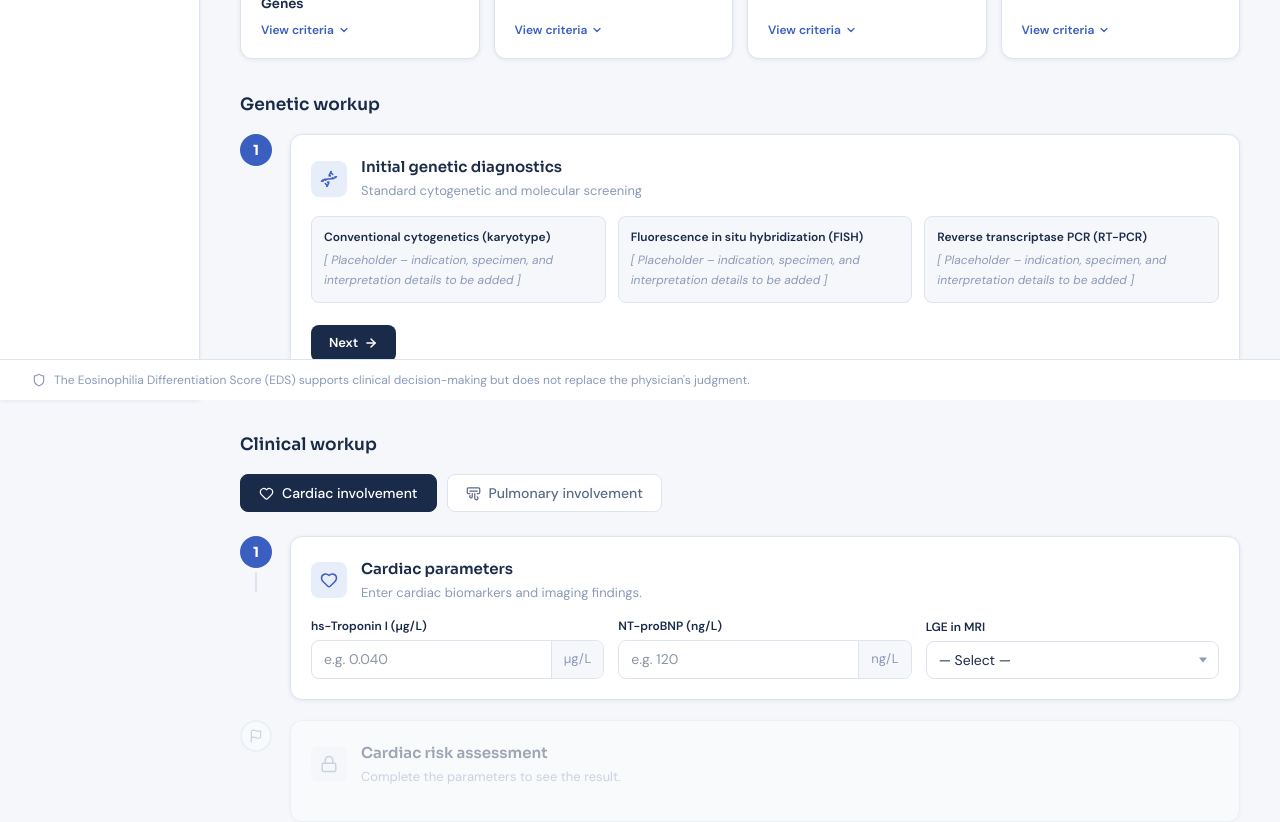
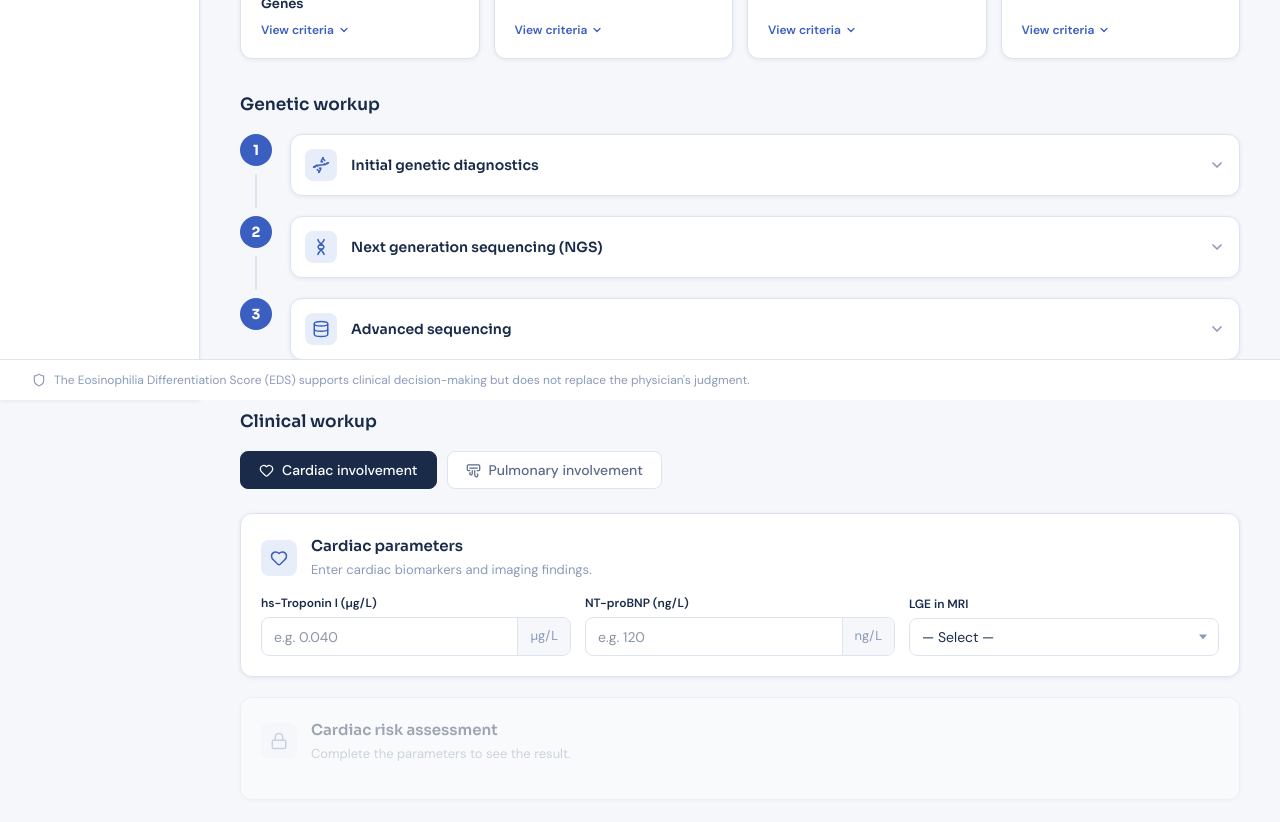
Before and after one commit to samply/eds-website, a React (Vite) app: page /#/workup in a window 1280 px wide. Shown: the part 400-1222 px from the top of the page. Built offline with nearby package versions, Linux system fonts and the light colour scheme.

Commit message:
Convert genetic workup to accordion

```diff
--- a/src/App.tsx
+++ b/src/App.tsx
@@ -23,7 +23,7 @@ export default function App() {
 
         <div className="flex flex-1" style={{ minHeight: 'calc(100vh - 60px)' }}>
           <Sidebar />
-          <main className="flex-1 px-10 py-9 max-w-[1100px]">
+          <main className="flex-1 px-10 pt-9 pb-16 max-w-[1100px]">
             <Switch>
               <Route path="/score">
                 <ScorePage values={scoreValues} onValuesChange={setScoreValues} />
--- a/src/pages/WorkupPage.tsx
+++ b/src/pages/WorkupPage.tsx
@@ -1,5 +1,5 @@
 import { useState, useRef, useCallback } from 'react';
-import { ChevronDown, Dna, Heart, AirVent, ArrowRight, Flag, Lock } from 'lucide-react';
+import { ChevronDown, Dna, Heart, AirVent, Lock } from 'lucide-react';
 
 /* ── Main WorkupPage ── */
 export default function WorkupPage() {
@@ -352,20 +352,19 @@ function CriteriaAccordion() {
 
 /* ── Genetic Workup ── */
 function GeneticWorkup() {
-  const [unlockedStep, setUnlockedStep] = useState(1);
+  const [openStep, setOpenStep] = useState<number | null>(null);
 
-  const unlock = (step: number) => {
-    setUnlockedStep(step);
-    setTimeout(() => {
-      document.getElementById(`gw-step-${step}`)?.scrollIntoView({ behavior: 'smooth', block: 'nearest' });
-    }, 50);
+  const toggleStep = (step: number) => {
+    setOpenStep((prev) => (prev === step ? null : step));
   };
 
   return (
     <div className="flex flex-col gap-0">
       {/* Step 1 */}
-      <FlowStep number={1} isActive={true} isLast={unlockedStep < 2}>
-        <FlowPanel
+      <FlowStep
+        number={1}
+        isOpen={openStep === 1}
+        onToggle={() => toggleStep(1)}
         icon={<Dna size={18} />}
         title="Initial genetic diagnostics"
         subtitle="Standard cytogenetic and molecular screening"
@@ -375,18 +374,13 @@ function GeneticWorkup() {
           <MethodCard title="Fluorescence in situ hybridization (FISH)" />
           <MethodCard title="Reverse transcriptase PCR (RT-PCR)" />
         </div>
-          <button
-            onClick={() => unlock(2)}
-            className="inline-flex items-center gap-1.5 px-[18px] py-2 bg-navy text-white border-none rounded-lg font-[DM_Sans,sans-serif] text-[13px] font-semibold cursor-pointer mt-2 hover:bg-blue transition-colors duration-150"
-          >
-            Next <ArrowRight size={14} strokeWidth={2.5} />
-          </button>
-        </FlowPanel>
       </FlowStep>
 
       {/* Step 2 */}
-      <FlowStep number={2} isActive={unlockedStep >= 2} isLast={unlockedStep < 3}>
-        <FlowPanel
+      <FlowStep
+        number={2}
+        isOpen={openStep === 2}
+        onToggle={() => toggleStep(2)}
         icon={
           <svg width="18" height="18" viewBox="0 0 24 24" fill="none" stroke="currentColor" strokeWidth="2">
             <path d="M8 2 C8 7, 16 9, 16 12 C16 15, 8 17, 8 22" strokeLinecap="round" />
@@ -402,18 +396,14 @@ function GeneticWorkup() {
           <MethodCard title="Myeloid gene panel (NGS)" />
           <MethodCard title="Variant interpretation" />
         </div>
-          <button
-            onClick={() => unlock(3)}
-            className="inline-flex items-center gap-1.5 px-[18px] py-2 bg-navy text-white border-none rounded-lg font-[DM_Sans,sans-serif] text-[13px] font-semibold cursor-pointer mt-2 hover:bg-blue transition-colors duration-150"
-          >
-            Next <ArrowRight size={14} strokeWidth={2.5} />
-          </button>
-        </FlowPanel>
       </FlowStep>
 
       {/* Step 3 */}
-      <FlowStep number={3} isActive={unlockedStep >= 3} isLast={true} isFlag={true}>
-        <FlowPanel
+      <FlowStep
+        number={3}
+        isOpen={openStep === 3}
+        onToggle={() => toggleStep(3)}
+        isLast={true}
         icon={
           <svg width="18" height="18" viewBox="0 0 24 24" fill="none" stroke="currentColor" strokeWidth="2">
             <ellipse cx="12" cy="5" rx="9" ry="3" />
@@ -428,7 +418,6 @@ function GeneticWorkup() {
           <MethodCard title="Whole transcriptome sequencing (WTS)" />
           <MethodCard title="Whole genome sequencing (WGS)" />
         </div>
-        </FlowPanel>
       </FlowStep>
     </div>
   );
@@ -436,67 +425,61 @@ function GeneticWorkup() {
 
 function FlowStep({
   number,
-  isActive,
+  isOpen,
+  onToggle,
   isLast,
-  isFlag,
-  children,
-}: {
-  number: number;
-  isActive: boolean;
-  isLast: boolean;
-  isFlag?: boolean;
-  children: React.ReactNode;
-}) {
-  if (!isActive) {
-    return (
-      <div className="flex gap-[18px] items-start" id={`gw-step-${number}`} style={{ display: 'none' }}>
-        {children}
-      </div>
-    );
-  }
-
-  return (
-    <div className="flex gap-[18px] items-start" id={`gw-step-${number}`}>
-      <div className="flex flex-col items-center shrink-0 w-8">
-        {isFlag ? (
-          <div className="w-8 h-8 bg-white border-2 border-border rounded-full flex items-center justify-center text-text-muted">
-            <Flag size={14} />
-          </div>
-        ) : (
-          <div className="w-8 h-8 bg-blue text-white rounded-full flex items-center justify-center font-heading text-sm font-bold shrink-0 relative z-10">
-            {number}
-          </div>
-        )}
-        {!isLast && <div className="w-[2px] flex-1 min-h-[20px] bg-border my-1" />}
-      </div>
-      <div className="flex-1 mb-5">{children}</div>
-    </div>
-  );
-}
-
-function FlowPanel({
   icon,
   title,
   subtitle,
   children,
 }: {
+  number: number;
+  isOpen: boolean;
+  onToggle: () => void;
+  isLast?: boolean;
   icon: React.ReactNode;
   title: string;
   subtitle: string;
   children: React.ReactNode;
 }) {
   return (
-    <div className="bg-white border border-border rounded-xl p-5 shadow-sm">
-      <div className="flex items-center gap-3.5 mb-3.5">
-        <div className="w-9 h-9 bg-blue-pale rounded-lg flex items-center justify-center text-blue">
+    <div className="flex gap-[18px] items-start" id={`gw-step-${number}`}>
+      <div className="flex flex-col items-center shrink-0 w-8 self-stretch relative">
+        <div className="w-8 h-8 bg-blue text-white rounded-full flex items-center justify-center font-heading text-sm font-bold shrink-0 relative z-10">
+          {number}
+        </div>
+        {!isLast && (
+          <div className="absolute top-10 bottom-2 left-1/2 -translate-x-1/2 w-[2px] bg-border" />
+        )}
+      </div>
+      <div className="flex-1 mb-5">
+        <div
+          className="bg-white border border-border rounded-xl shadow-sm cursor-pointer select-none overflow-hidden transition-[box-shadow,border-color] duration-150 hover:shadow-md hover:border-blue"
+        >
+          <div
+            onClick={onToggle}
+            className={`flex items-center gap-3.5 ${isOpen ? 'p-5' : 'p-3.5'}`}
+          >
+            <div className={`${isOpen ? 'w-9 h-9' : 'w-8 h-8'} bg-blue-pale rounded-lg flex items-center justify-center text-blue shrink-0`}>
               {icon}
             </div>
-        <div>
-          <h3 className="font-heading text-[15px] font-semibold text-navy">{title}</h3>
-          <p className="text-[13px] text-text-muted mt-0.5">{subtitle}</p>
+            <div className="flex-1 min-w-0">
+              <h3 className={`font-heading font-semibold text-navy ${isOpen ? 'text-[15px]' : 'text-sm'}`}>{title}</h3>
+              {isOpen && <p className="text-[13px] text-text-muted mt-0.5">{subtitle}</p>}
+            </div>
+            <ChevronDown
+              size={16}
+              strokeWidth={2.5}
+              className={`text-text-muted shrink-0 transition-transform duration-200 ${isOpen ? 'rotate-180' : ''}`}
+            />
+          </div>
+          {isOpen && (
+            <div className="px-5 pb-5 animate-fade-in">
+              {children}
+            </div>
+          )}
         </div>
       </div>
-      {children}
     </div>
   );
 }
@@ -542,12 +525,7 @@ function CardiacWorkup() {
   return (
     <div className="flex flex-col gap-0">
       {/* Step 1: Input */}
-      <div className="flex gap-[18px] items-start">
-        <div className="flex flex-col items-center shrink-0 w-8">
-          <div className="w-8 h-8 bg-blue text-white rounded-full flex items-center justify-center font-heading text-sm font-bold shrink-0 relative z-10">1</div>
-          <div className="w-[2px] flex-1 min-h-[20px] bg-border my-1" />
-        </div>
-        <div className="flex-1 mb-5">
+      <div>
         <div className="bg-white border border-border rounded-xl p-5 shadow-sm">
           <div className="flex items-center gap-3.5 mb-3.5">
             <div className="w-9 h-9 bg-blue-pale rounded-lg flex items-center justify-center text-blue">
@@ -607,16 +585,9 @@ function CardiacWorkup() {
           </div>
         </div>
       </div>
-      </div>
 
       {/* Step 2: Result */}
-      <div className={`flex gap-[18px] items-start ${!canCompute ? 'opacity-40 pointer-events-none' : ''}`}>
-        <div className="flex flex-col items-center shrink-0 w-8">
-          <div className={`w-8 h-8 bg-white border-2 rounded-full flex items-center justify-center ${showResult && canCompute ? 'border-accent-green text-accent-green' : 'border-border text-text-muted'}`}>
-            <Flag size={14} />
-          </div>
-        </div>
-        <div className="flex-1 mb-5">
+      <div className={`mt-5 ${!canCompute ? 'opacity-40 pointer-events-none' : ''}`}>
         <div className="bg-white border border-border rounded-xl p-5 shadow-sm">
           <div className="flex items-center gap-3.5 mb-3.5">
             <div className={`w-9 h-9 rounded-lg flex items-center justify-center ${showResult && canCompute ? 'bg-blue-pale text-blue' : 'bg-bg text-text-muted'}`}>
@@ -647,7 +618,6 @@ function CardiacWorkup() {
         </div>
       </div>
     </div>
-    </div>
   );
 }
 
@@ -655,12 +625,7 @@ function CardiacWorkup() {
 function PulmonaryWorkup() {
   return (
     <div className="flex flex-col gap-0">
-      <div className="flex gap-[18px] items-start">
-        <div className="flex flex-col items-center shrink-0 w-8">
-          <div className="w-8 h-8 bg-blue text-white rounded-full flex items-center justify-center font-heading text-sm font-bold shrink-0 relative z-10">1</div>
-          <div className="w-[2px] flex-1 min-h-[20px] bg-border my-1" />
-        </div>
-        <div className="flex-1 mb-5">
+      <div>
         <div className="bg-white border border-border rounded-xl p-5 shadow-sm">
           <div className="flex items-center gap-3.5 mb-3.5">
             <div className="w-9 h-9 bg-blue-pale rounded-lg flex items-center justify-center text-blue">
@@ -677,15 +642,8 @@ function PulmonaryWorkup() {
           </div>
         </div>
       </div>
-      </div>
 
-      <div className="flex gap-[18px] items-start opacity-40 pointer-events-none">
-        <div className="flex flex-col items-center shrink-0 w-8">
-          <div className="w-8 h-8 bg-white border-2 border-border rounded-full flex items-center justify-center text-text-muted">
-            <Flag size={14} />
-          </div>
-        </div>
-        <div className="flex-1 mb-5">
+      <div className="mt-5 opacity-40 pointer-events-none">
         <div className="bg-white border border-dashed border-border rounded-xl p-5 flex items-center justify-between">
           <div>
             <h3 className="font-heading text-[15px] font-semibold text-text-secondary">Pulmonary risk assessment</h3>
@@ -695,6 +653,5 @@ function PulmonaryWorkup() {
         </div>
       </div>
     </div>
-    </div>
   );
 }
```
Lines whose indentation alone changed are shown as unchanged.
